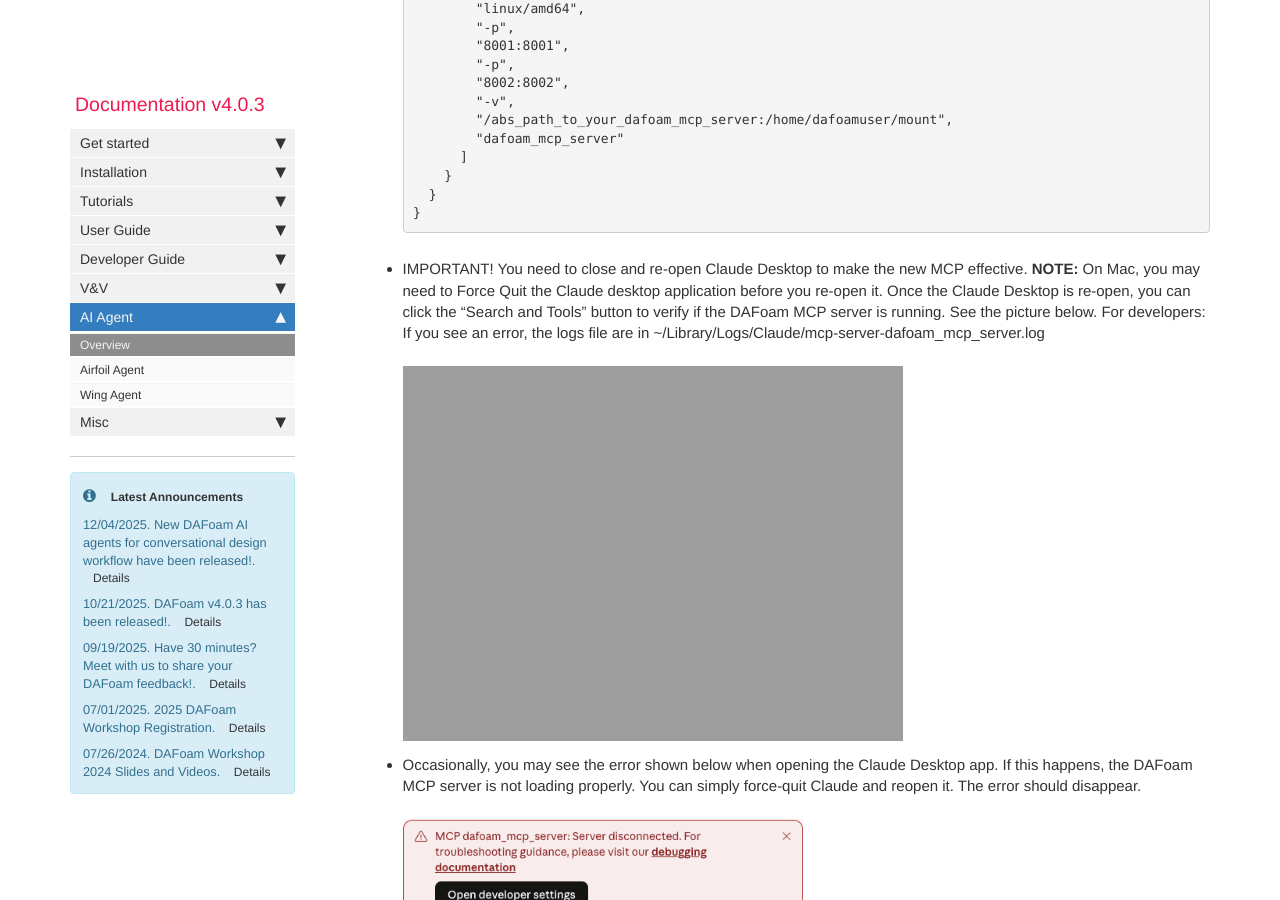
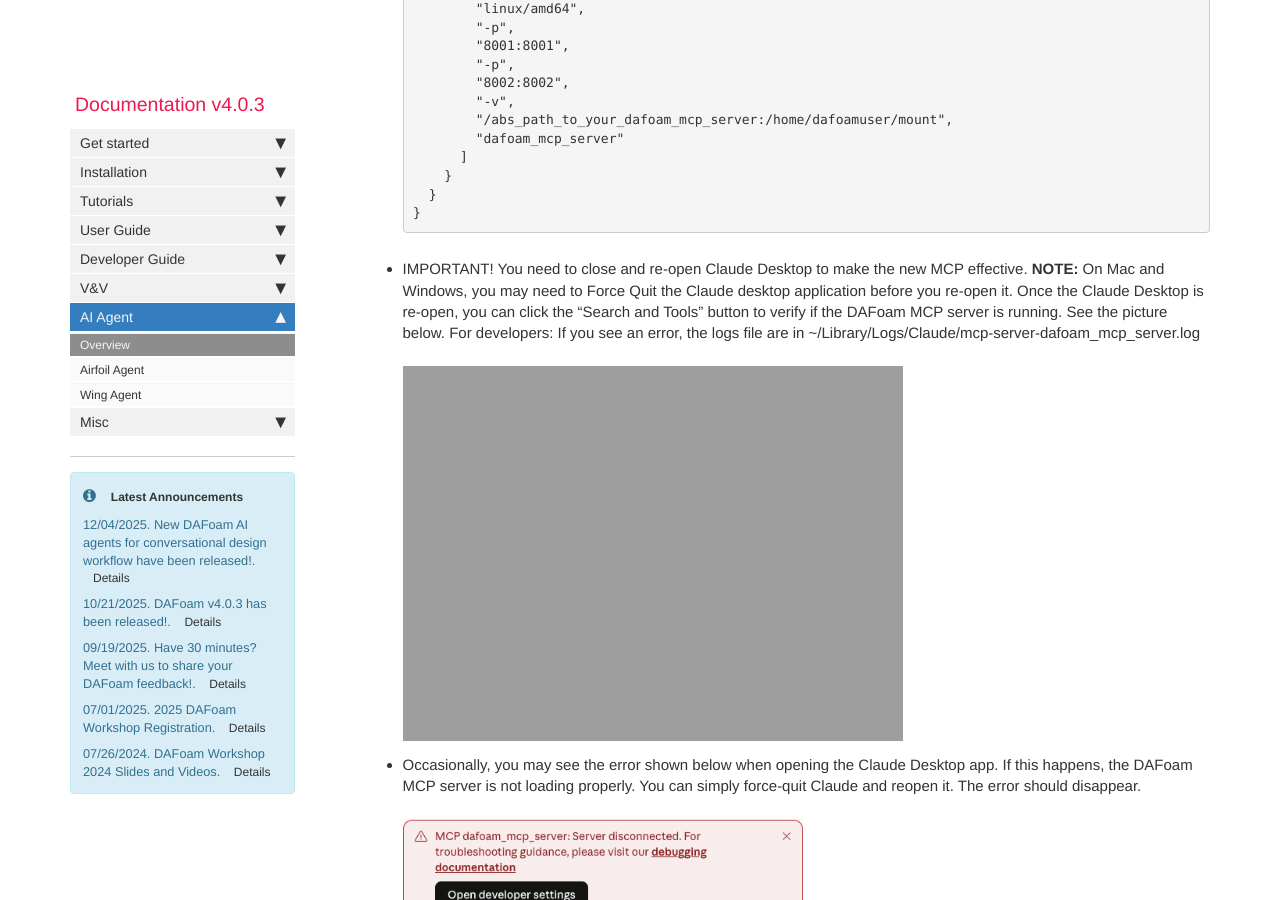
Before and after one commit to DAFoam/DAFoam.github.io, a Jekyll site: the page built from pages/mydoc/mydoc_ai_assistant_overview.md, in a window 1280 px wide and 900 px high, scrolled down 1621 px. Built offline with Jekyll 4.4.1, drawn with Linux system fonts in a browser that asks for light colours; comment, search, counter and statistics services are not loaded.

Commit message:
Update mydoc_ai_assistant_overview.md

```diff
--- a/pages/mydoc/mydoc_ai_assistant_overview.md
+++ b/pages/mydoc/mydoc_ai_assistant_overview.md
@@ -64,7 +64,7 @@ The local installation works for Linux, Windows, and MacOS and consist of the fo
   }
   </pre>
 
-- IMPORTANT! You need to close and re-open Claude Desktop to make the new MCP effective. **NOTE:** On Mac, you may need to Force Quit the Claude desktop application before you re-open it. Once the Claude Desktop is re-open, you can click the "Search and Tools" button to verify if the DAFoam MCP server is running. See the picture below. For developers: If you see an error, the logs file are in ~/Library/Logs/Claude/mcp-server-dafoam_mcp_server.log
+- IMPORTANT! You need to close and re-open Claude Desktop to make the new MCP effective. **NOTE:** On Mac and Windows, you may need to Force Quit the Claude desktop application before you re-open it. Once the Claude Desktop is re-open, you can click the "Search and Tools" button to verify if the DAFoam MCP server is running. See the picture below. For developers: If you see an error, the logs file are in ~/Library/Logs/Claude/mcp-server-dafoam_mcp_server.log
 
   <img src="{{ site.url }}{{ site.baseurl }}/images/tutorials/AI_Check_DAFoam_MCP_Server.png" style="width:500px !important;" />
 
```
